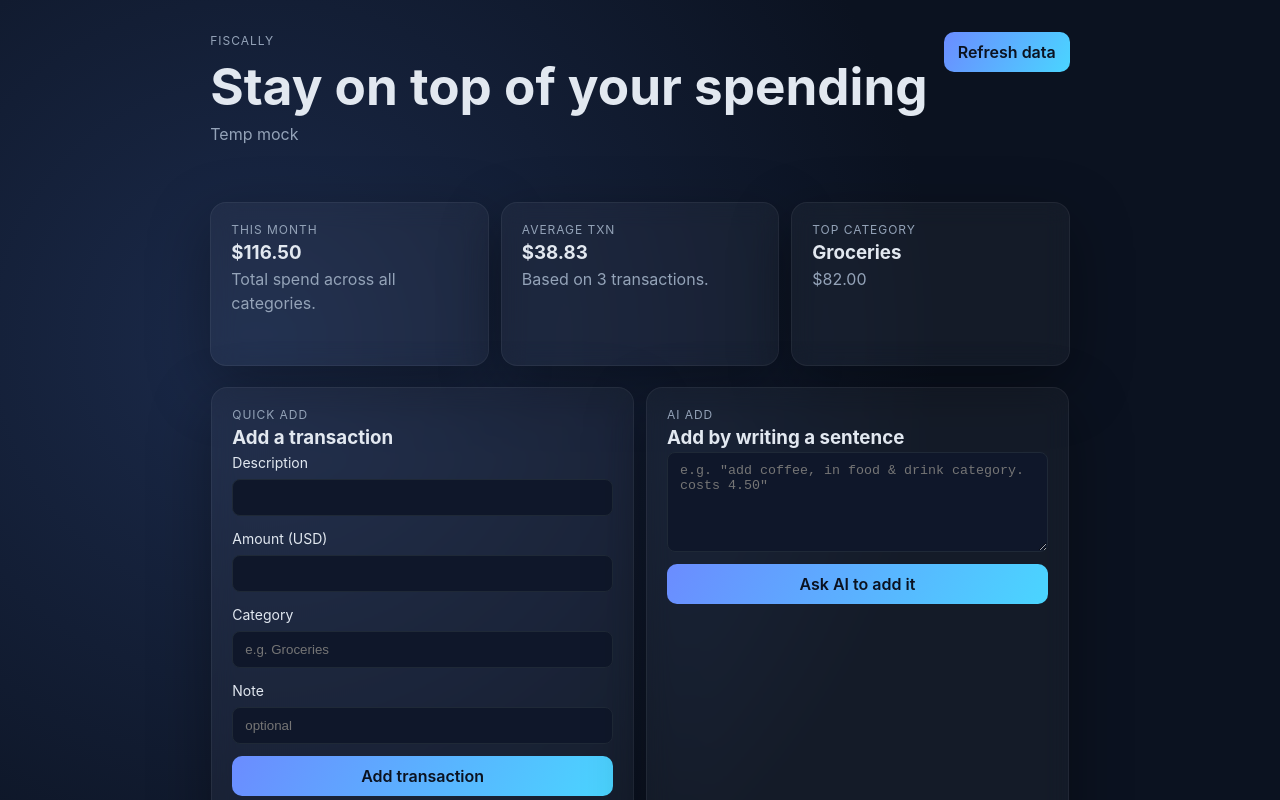
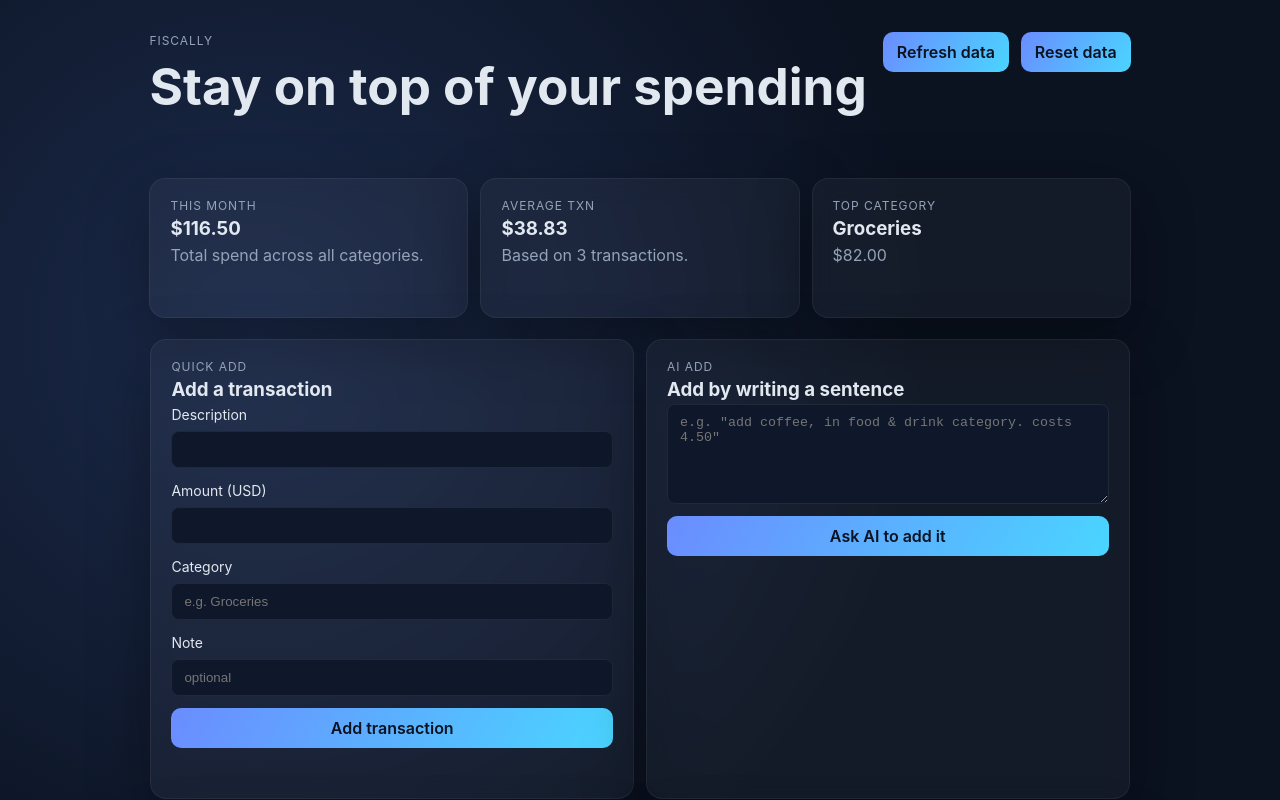
Before and after one commit to tsabkuro/cf_ai_fiscally, a React (Vite) app: page / in a window 1280 px wide. Shown: the top 800 px of the page. Built offline with nearby package versions, Linux system fonts and the light colour scheme.

Commit message:
Add reset button

```diff
--- a/src/App.tsx
+++ b/src/App.tsx
@@ -30,16 +30,26 @@ function App() {
     await refresh()
   }
 
+  async function handleReset() {
+    setLoading(true)
+    try {
+      await mockApi.resetData()
+      await refresh()
+    } finally {
+      setLoading(false)
+    }
+  }
+
   return (
     <div className="page">
       <header className="hero">
         <div>
           <p className="eyebrow">Fiscally</p>
           <h1>Stay on top of your spending</h1>
-          <p className="muted">Temp mock</p>
         </div>
         <div className="hero-actions">
           <button onClick={refresh} disabled={loading}>{loading ? 'Loading…' : 'Refresh data'}</button>
+          <button onClick={handleReset} disabled={loading}>Reset data</button>
         </div>
       </header>
 
--- a/src/api/mockClient.ts
+++ b/src/api/mockClient.ts
@@ -2,7 +2,7 @@ type Currency = 'USD'
 
 export type Transaction = {
   id: string
-  date: string // ISO date
+  date: string
   description: string
   amountCents: number
   category: string
@@ -21,7 +21,7 @@ export type ChatResponse = { reply: string }
 export type AiAddRequest = { instruction: string }
 export type AiAddResponse = { reply: string; transaction: Transaction }
 
-let transactions: Transaction[] = [
+const baseTransactions = (): Transaction[] => [
   {
     id: 't-1',
     date: new Date().toISOString().slice(0, 10),
@@ -48,6 +48,8 @@ let transactions: Transaction[] = [
     currency: 'USD',
   },
 ]
+
+let transactions: Transaction[] = baseTransactions()
 
 const delay = (ms: number) => new Promise((resolve) => setTimeout(resolve, ms))
 
@@ -154,10 +156,16 @@ export async function aiAddTransaction({ instruction }: AiAddRequest): Promise<A
   return { reply, transaction }
 }
 
+export async function resetData(): Promise<void> {
+  await delay(50)
+  transactions = []
+}
+
 export const mockApi = {
   listTransactions,
   createTransaction,
   getSummary,
   chat,
   aiAddTransaction,
+  resetData,
 }
```
Also changed, not shown: 1 other file (tests, documents, lock files or other folders).
